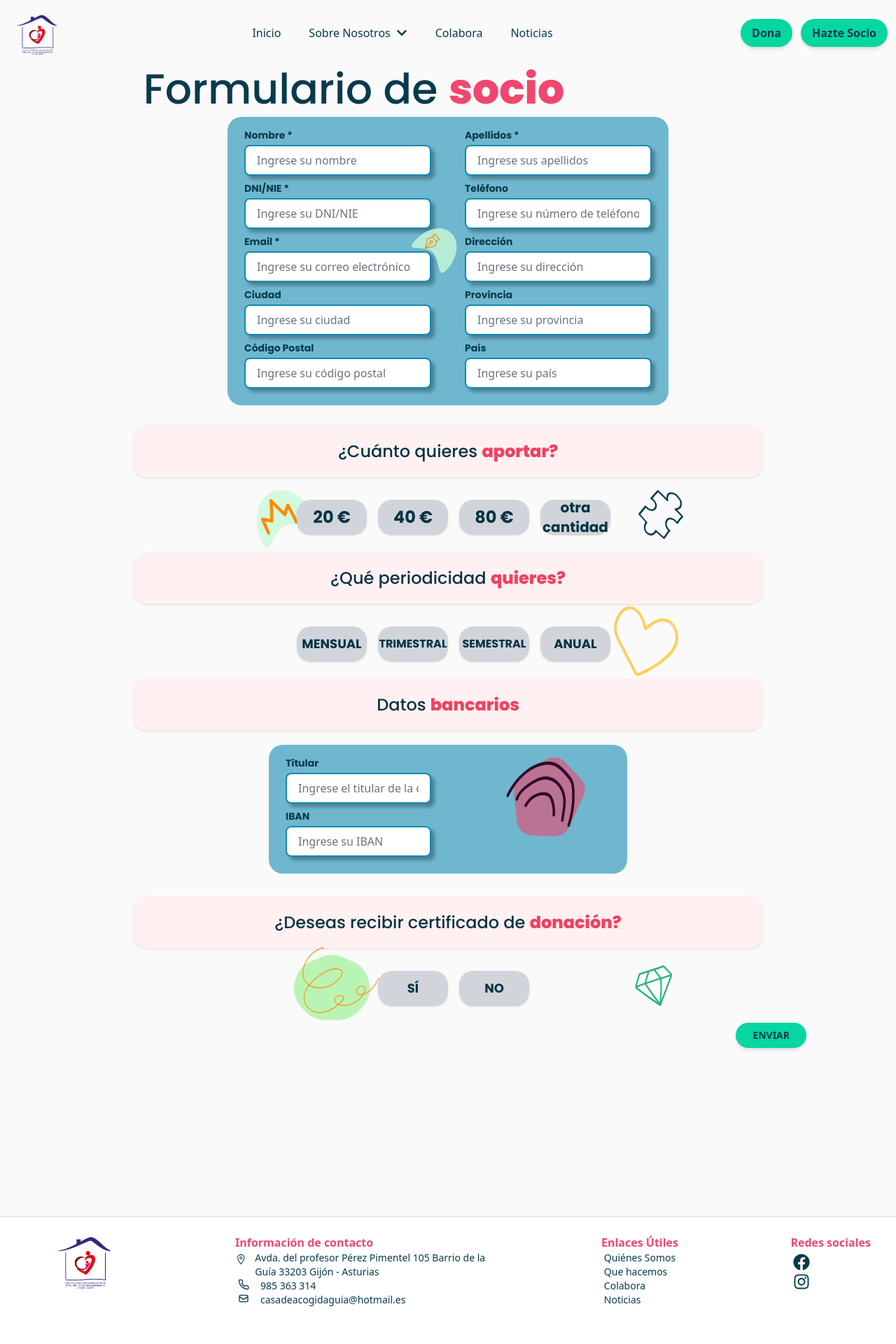
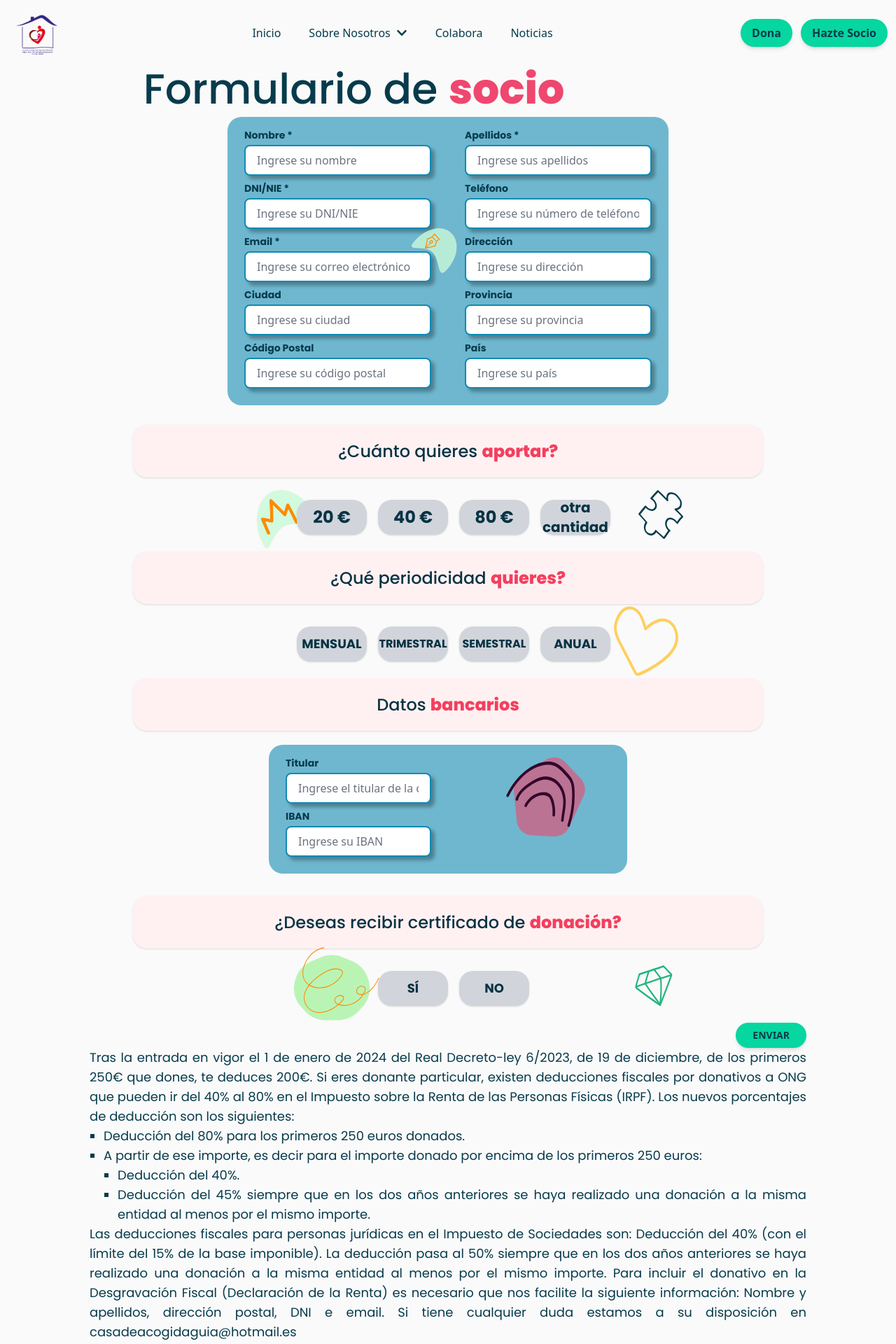
Before and after one commit to vallefarinha/front-casa, a React (Vite) app: page /form in a window 1280 px wide. Shown: the top 1920 px of the page at 70% size. Before the commit the page ends 1891 px from the top, so only its background shows below. Built offline with nearby package versions, Linux system fonts and the light colour scheme.

Commit message:
add mailing a collaborate page

```diff
--- a/src/components/form/MoneySelect.jsx
+++ b/src/components/form/MoneySelect.jsx
@@ -32,9 +32,9 @@ const MoneySelect = () => {
         <BoxSelect amount="80 €" customStyle={{width: '100px', height: '50px'}} textSize="2xl" className="mb-4 md:mb-0 z-20" inputRef={inputRef} onClick={handleSelectClick} isSelected={selectedAmountMoney === "80 €"} />
         <BoxSelect amount="otra cantidad" customStyle={{width: '100px', height: '50px'}} textSize="xl" className="mb-4 md:mb-0 z-20" inputRef={inputRef} onClick={handleSelectClick} isSelected={selectedAmountMoney === "otra cantidad"} />
         {isOtherAmount && (
-          <input type="number" name="otherAmount" placeholder="100" className="border-2 border-quarteryColor rounded-lg py-2 px-2 shadow-xl focus:outline-none bg-white" onChange={handleOtherAmountChange} />
+          <input type="number"  step="0.01" name="otherAmount" placeholder="100" className="border-2 border-quarteryColor rounded-lg py-2 px-2 shadow-xl focus:outline-none bg-white" onChange={handleOtherAmountChange} />
         )}
-        <input type="text" ref={inputRef} name="selectedAmountMoney" value={selectedAmountMoney} style={{ display: 'none' }} />
+        <input type="text"  ref={inputRef} name="selectedAmountMoney" value={selectedAmountMoney} style={{ display: 'none' }} />
       </div>
     </div>
   );
--- a/src/pages/Collaborate.jsx
+++ b/src/pages/Collaborate.jsx
@@ -5,6 +5,8 @@ import Title from "../components/title/Title";
 import TitleAboutUs from "../components/title/TitleAboutUs";
 import ColaboraRegularText from "../components/colaboration/ColaboraRegularText";
 import SendBtn from "../components/buttons/SendBtn";
+import Legislation from "../components/form/Legislation"
+import Tax from "../components/form/Tax";
 
 function Collaborate() {
   return (
@@ -38,6 +40,8 @@ function Collaborate() {
         <img src="src/assets/images/octagono.png" alt="octagono" />
       </div>
       <TitleCard></TitleCard>
+      <Tax/>
+      <Legislation/>
     </div>
   );
 }
--- a/src/pages/PartnerForm.jsx
+++ b/src/pages/PartnerForm.jsx
@@ -15,7 +15,7 @@ function PartnerForm() {
   const handleSubmit = async (event) => {
     event.preventDefault();
    const templateID = import.meta.env.VITE_REACT_APP_TEMPLATE_ID;
-  //  const formData = new FormData(refForm.current);
+  //const formData = new FormData(refForm.current);
           try {
             const result = await SendMail(templateID, refForm.current);
             console.log(result);
@@ -23,22 +23,25 @@ function PartnerForm() {
             console.error(error);
           }
         };
+        return (
+            <div className="w-[80%] mx-auto">
 
-        return (
-          <div className="w-[80%] mx-auto">
-            <form ref={refForm} onSubmit={handleSubmit}>
-              <section className="md:h-screen">
+              <section className="">
                 <TitleAllForm />
                 <FormBlue />
+              </section>
+              <section className="">
+
                 <MoneySelect />
                 <Periodicity />
                 <BankBlue />
                 <DonationOption />
                 <SendButtonForm />
               </section>
-            </form>
-            <div style={{ height: '100vh' }} />
-          </div>
+                <Tax/>
+                <Legislation/>
+
+            </div>
         );
       }
 
```
